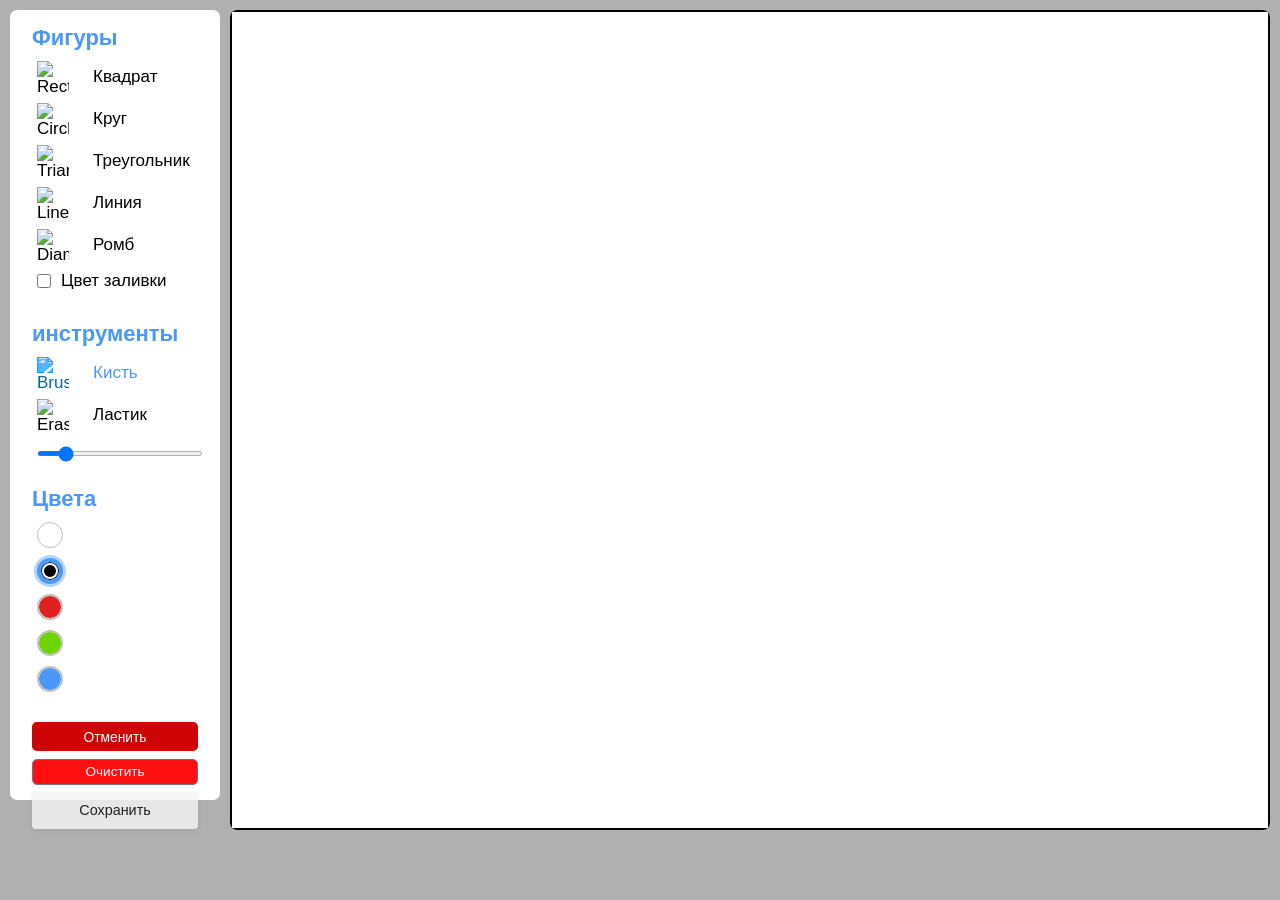
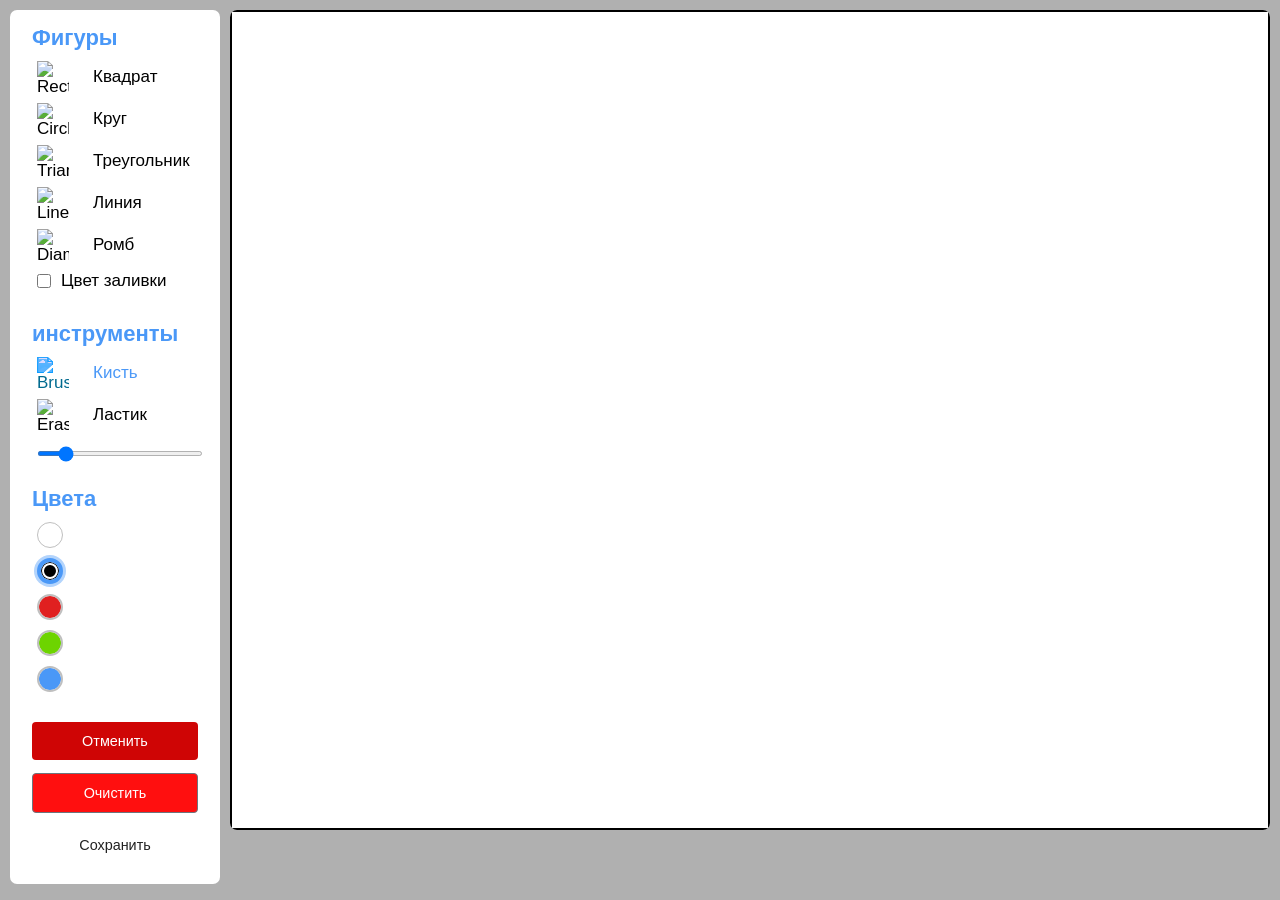

Scroll page

--- a/style.css
+++ b/style.css
@@ -9,7 +9,8 @@
 body {
   background: #b0b0b0;
   height: 90vh; /* Занимаем всю высоту окна */
-  overflow: hidden; 
+  
+  
 
   
 }
@@ -25,12 +26,14 @@ body {
 section {
   background: #ffffff;
   border-radius: 7px;
+  
 }
 
 .tools-board {
   width: 210px; /* Фиксированная ширина панели инструментов */
   padding: 15px 22px 0;
   font-family: 'Franklin Gothic Medium', sans-serif;
+  height: fit-content;
   
   
   
